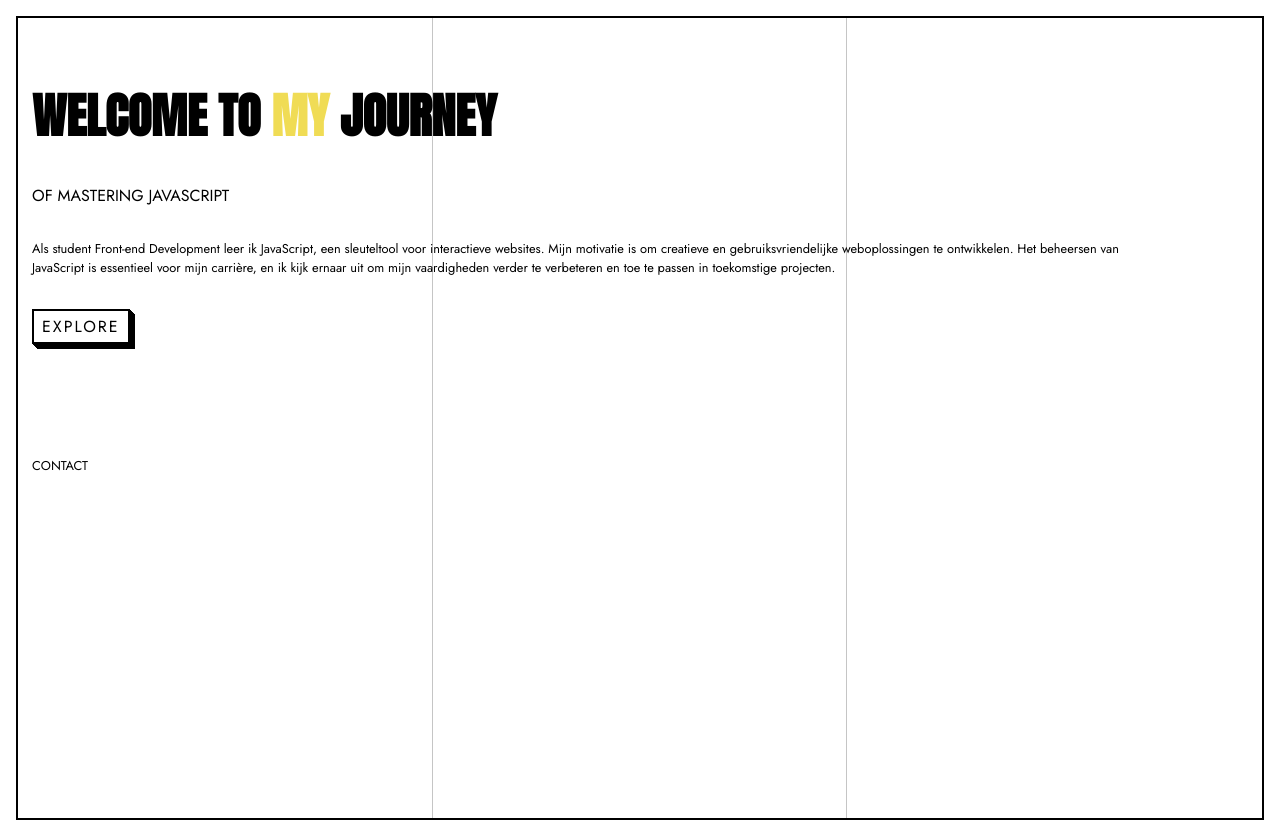
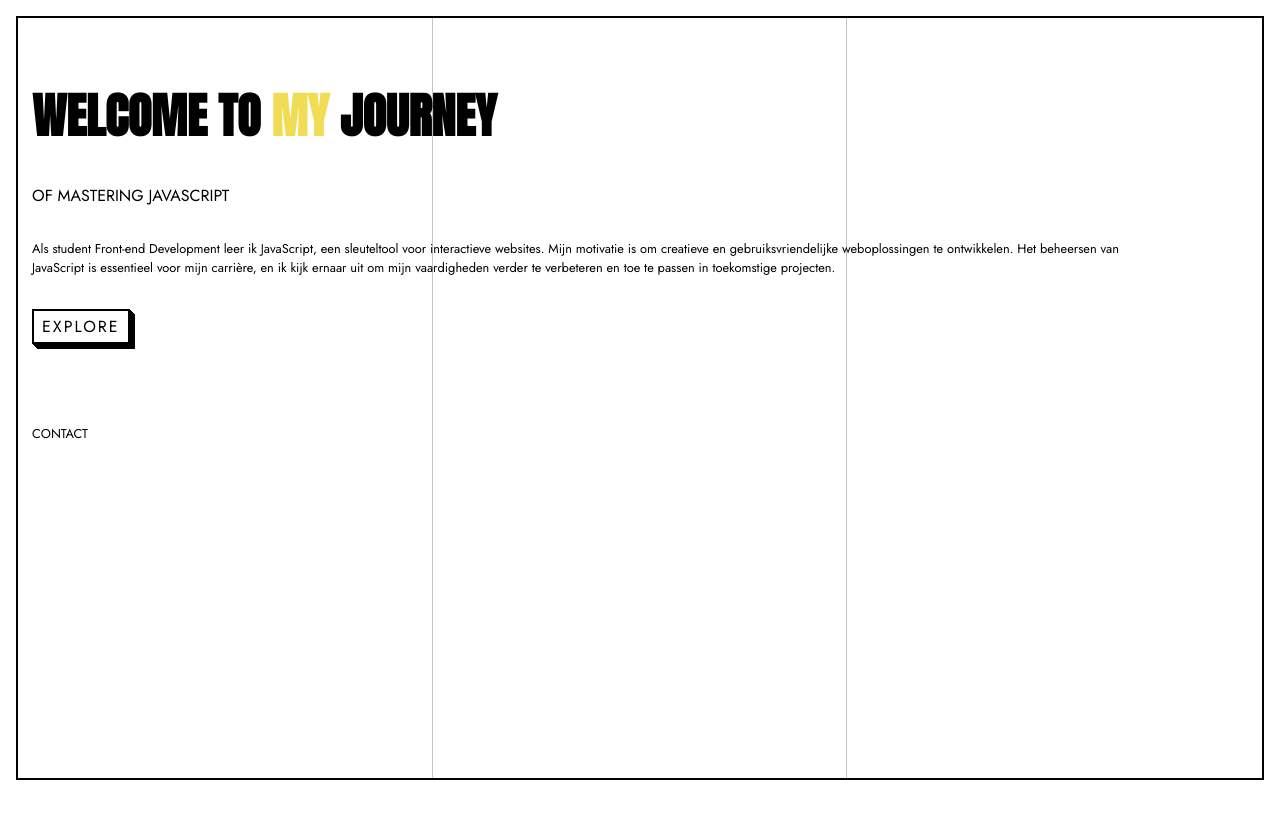
Before and after one commit to joelle78/journey-mastering-js, a Nuxt app in the folder nuxt-app/: page / in a window 1280 px wide. After the commit the page ends 800 px from the top, so only its background shows below. Built offline with nearby package versions, Linux system fonts and the light colour scheme; a web font is replaced by a local one.

Commit message:
Edit HomePage

```diff
--- a/nuxt-app/components/pages/HomePage.vue
+++ b/nuxt-app/components/pages/HomePage.vue
@@ -50,7 +50,7 @@ span {
 }
 
 .contact {
-  margin-top: 7rem;
+  margin-top: 5rem;
   text-transform: uppercase;
 }
 </style>
--- a/nuxt-app/components/templates/GridBackground.vue
+++ b/nuxt-app/components/templates/GridBackground.vue
@@ -27,7 +27,7 @@
 }
 
 .child {
-  height: 100vh;
+  height: 95vh;
   border-right: 1px solid var(--grey); /* Binnenste lijnen van de grid in grijs */
 
 }
```
